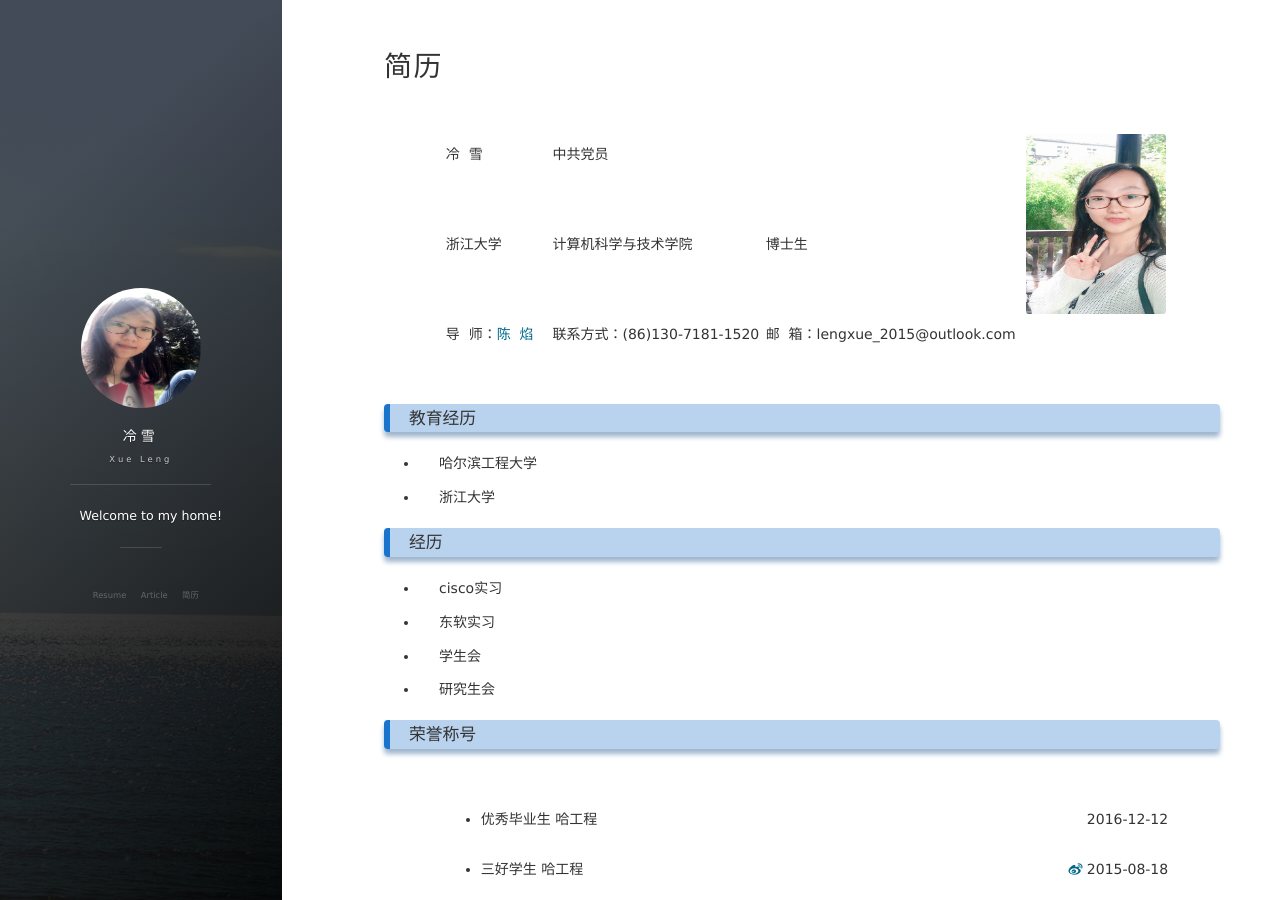
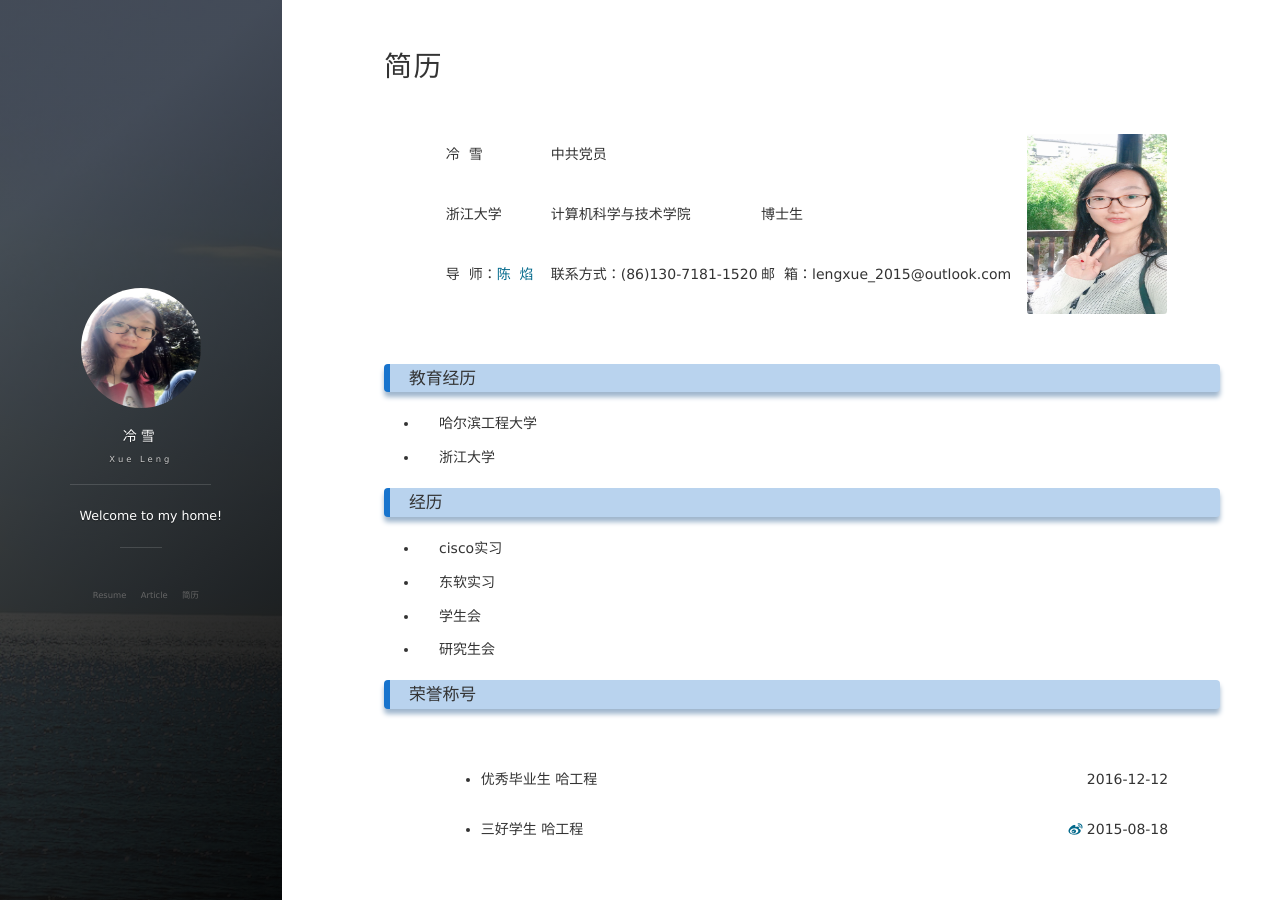
Before and after one commit to lxv458/OldWeb, a Jekyll site: the page built from about.md, in a window 1280 px wide and 900 px high. Built offline with Jekyll 4.4.1, drawn with Linux system fonts in a browser that asks for light colours; nearby versions of some CDN libraries; comment, search, counter and statistics services are not loaded.

Commit message:
basic information

```diff
--- a/about.md
+++ b/about.md
@@ -5,7 +5,7 @@ title: 简历
 <table>
 	<tr>
 		<td align="center" colspan="3"> </td>
-		<td align="center" rowspan="3" style="vertical-align:middle"><img src="/images/leng/resume/myself.jpg" width="140" height="180" /></td>
+		<td align="center" rowspan="6" style="vertical-align:middle"><img src="/images/leng/resume/myself.jpg" width="140" height="180" /></td>
 	</tr>
 	<tr>
 		<td align="left">冷&nbsp;&nbsp;雪</td>
@@ -21,13 +21,12 @@ title: 简历
 		<td align="left">导&nbsp;&nbsp;师：<a href="http://www.cs.northwestern.edu/~ychen/">陈&nbsp;&nbsp;焰</a></td>
 		<td align="left">联系方式：(86)130-7181-1520</td>
 		<td align="left">邮&nbsp;&nbsp;箱：lengxue_2015@outlook.com</td>
-		<td>  </td>
 	</tr>
 	<tr>
-		<td colspan="4"> </td>
+		<td colspan="3"> </td>
 	</tr>
 	<tr>
-		<td colspan="4"> </td>
+		<td colspan="3"> </td>
 	</tr>
 	<tr>
 		<td colspan="4"> </td>
```
